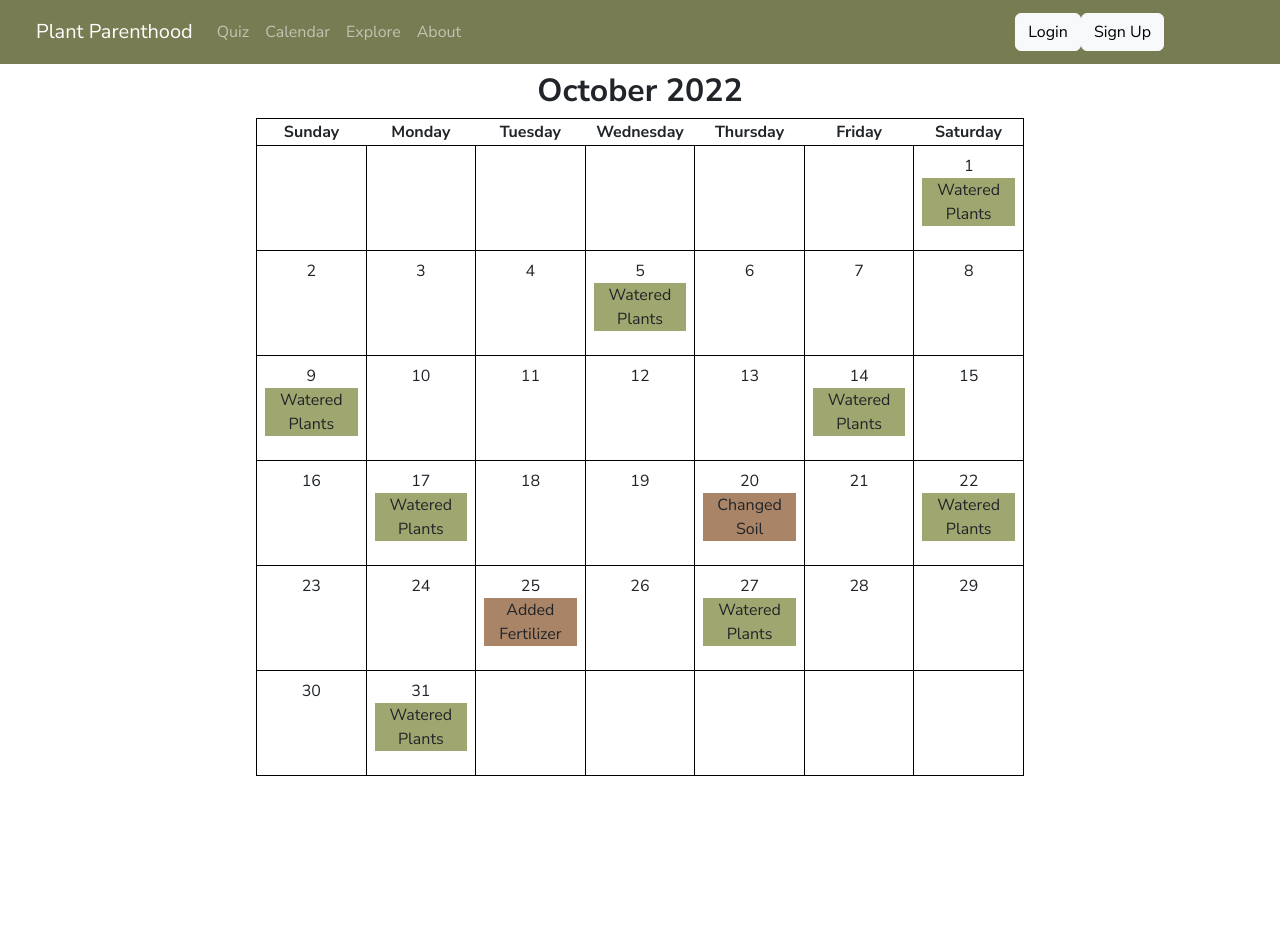
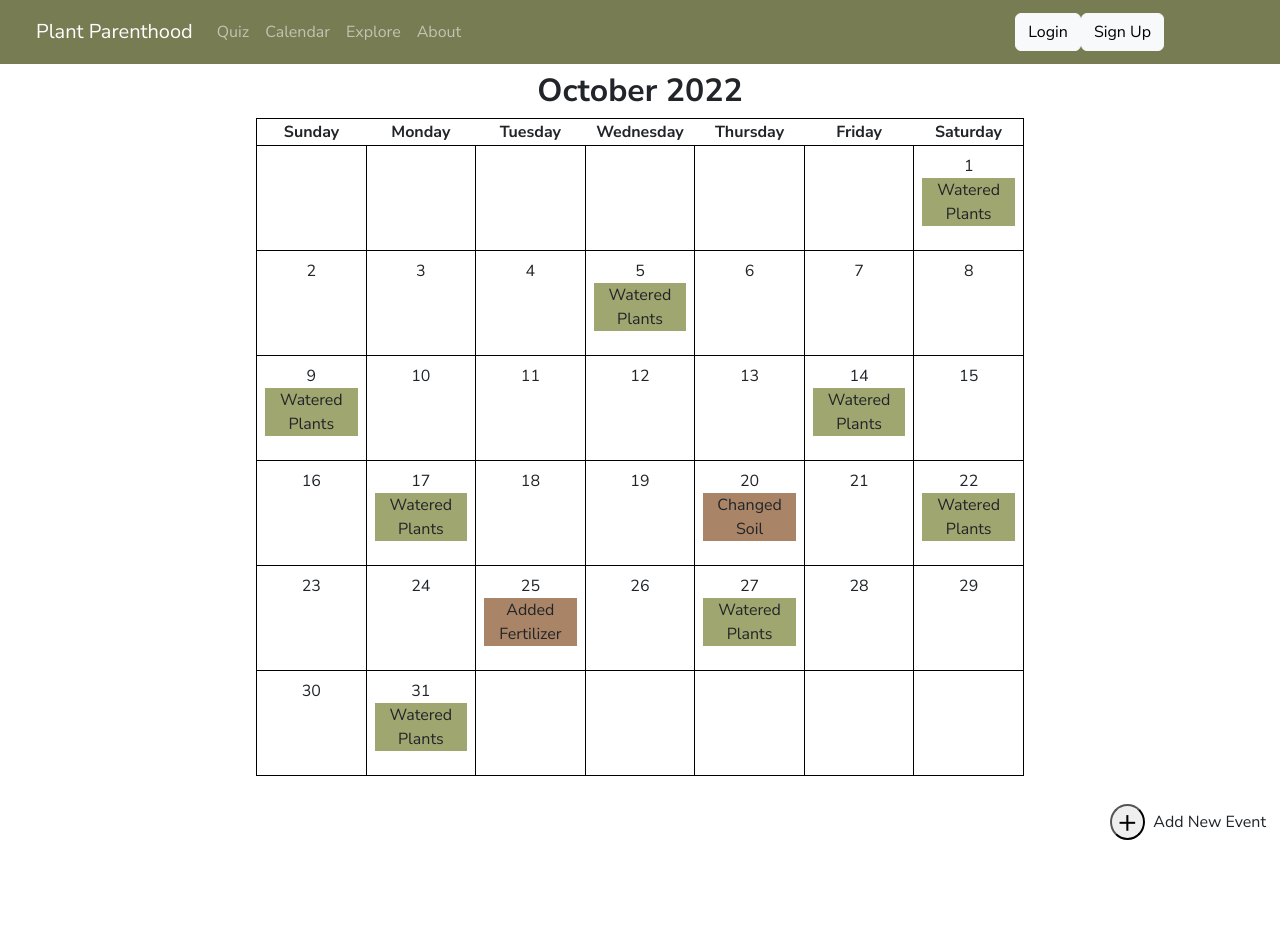
Before and after one commit to info340-au22/Plant-Parenthood-INFO-340, a React (Create React App) app: page /Calendar.js in a window 1280 px wide. Shown: the top 952 px of the page. After the commit the page ends 843 px from the top, so only its background shows below. Built offline with nearby package versions, Linux system fonts and the light colour scheme.

Commit message:
Improve calendar formatting

```diff
--- a/src/components/App.js
+++ b/src/components/App.js
@@ -5,7 +5,6 @@ import Nav from 'react-bootstrap/Nav';
 import Navbar from 'react-bootstrap/Navbar';
 import NavDropdown from 'react-bootstrap/NavDropdown';
 import Button from 'react-bootstrap/Button';
-import Form from 'react-bootstrap/Form';
 
 import { Routes, Route, Link, useNavigate, Redirect } from "react-router-dom";
 import { Home } from "./Home.js";
@@ -60,7 +59,6 @@ export default function App(props) {
                         </Navbar.Collapse>
                     </Container>
                 </Navbar>
-
             </>
             <div>
                 <Routes>
@@ -77,5 +75,4 @@ export default function App(props) {
             </div>
         </div>
     );
-
 }
--- a/src/components/Calendar.js
+++ b/src/components/Calendar.js
@@ -12,7 +12,7 @@ const Modal = props => {
                     <h2 className="form-title">Add an Event</h2>
                 </div>
                 <div className='close-modal'>
-                    <div className='close-btn' onClick = {props.onClose}>&times;</div>
+                    <div className='close-btn' onClick={props.onClose}>&times;</div>
                 </div>
                 <div className='modal-body'>
                     <form>
@@ -34,7 +34,7 @@ const Modal = props => {
                         </div>
                         <div className='form-btn-type'>
                             <button type="submit" aria-label="submit">Submit</button>
-                            <button onClick = {props.onClose} className='cancel-btn' type="cancel" aria-label="cancel">Cancel</button>
+                            <button onClick={props.onClose} className='cancel-btn' type="cancel" aria-label="cancel">Cancel</button>
                         </div>
                     </form>
                 </div>
@@ -47,7 +47,7 @@ export default Modal
 
 
 export function Calendar() {
-    const[show, setShow] = useState(false);
+    const [show, setShow] = useState(false);
     return (
         <>
             <div className="calendar">
@@ -142,12 +142,13 @@ export function Calendar() {
                         </tr>
                     </tbody>
                 </table>
+
+                <button className="new-event" aria-label="add event" onClick={() => setShow(true)}>+</button>
+                <p className="button-text">Add New Event</p>
+                <Modal onClose={() => setShow(false)} show={show} />
+
             </div>
-            <div>
-                <button className="new-event" aria-label="add event" onClick={() => setShow(true) }>+</button>
-                <p className="button-text">Add New Event</p>
-                <Modal onClose={() =>setShow(false)} show = {show} />
-            </div>
+
 
 
             {/* <div className='popup'>
--- a/src/index.css
+++ b/src/index.css
@@ -305,8 +305,6 @@ cite {
     justify-content: space-between;
 }
 
-
-
 /* Calendar Page */
 
 .month-name {
@@ -351,8 +349,8 @@ th, td {
     position: absolute;
     bottom: -50px;
     right: 3px;
+    margin-right: 2rem;
 }
-
 
 th, td, .water-text, .soil, .fertilizer {
     font-size: .8rem;
@@ -455,31 +453,20 @@ th, td, .water-text, .soil, .fertilizer {
     font-size: 15px;
     }
 
-.new-event {
-    bottom: -160px;
-    right: -180px;
-}
-
-.button-text {
-    position: absolute;
-    bottom: -169px;
-    right: -300px;
-}
-
     /* Calendar Page */
     table {
         width: 30rem;
         height: 30rem;
     }
+
     .new-event {
-    bottom: -150px;
-    right: -35px;
+        bottom: -100px;
     }
 
     .button-text {
         position: absolute;
-    bottom: -160px;
-    right: -160px;
+        bottom: -110px;
+        margin-right: -1rem;
     }
 }
 
@@ -490,14 +477,13 @@ th, td, .water-text, .soil, .fertilizer {
         height: 35rem;
     }
     .new-event {
-        bottom: -160px;
+        bottom: -60px;
         right: 135px;
     }
 
     .button-text {
         position: absolute;
-        bottom: -170px;
-        right: 10px;
+        bottom: -70px;
     }
 
 }
@@ -540,14 +526,12 @@ th, td, .water-text, .soil, .fertilizer {
     }
 
     .new-event {
-        bottom: -250px;
-        right: 130px;
+        bottom: -150px;
     }
 
     .button-text {
         position: absolute;
-        bottom: -260px;
-        right: 5px;
+        bottom: -160px;
     }
 
 
@@ -578,14 +562,12 @@ th, td, .water-text, .soil, .fertilizer {
 @media (min-width: 960px) {
     /* Calendar Page */
     .new-event {
-        bottom: -305px;
-        right: 130px;
+        bottom: -190px;
     }
 
     .button-text {
         position: absolute;
-        bottom: -315px;
-        right: 10px;
+        bottom: -200px;
     }
 
 }
@@ -633,14 +615,12 @@ th, td, .water-text, .soil, .fertilizer {
 
     /* Calendar Page */
     .new-event {
-        bottom: -245px;
-        right: 30px;
+        bottom: -40px;
     }
 
     .button-text {
-        position: absolute;
-        bottom: -255px;
-        right: 210px;
+        bottom: -50px;
+        right: 30px;
     }
 
 
```
Lines whose indentation alone changed are shown as unchanged.
